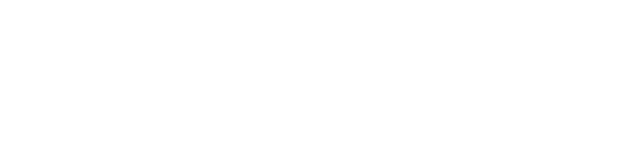
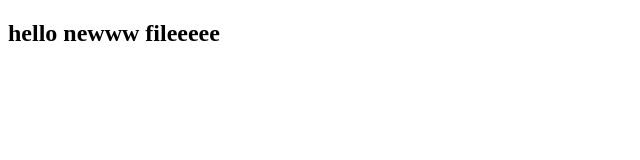
Before and after one commit to Rupesh155/snak-ka-khel, a plain HTML site: page index.htm in a window 1280 px wide. Shown: the whole page, without its empty margins (0-640 px from the left). Drawn offline with Linux system fonts and the light colour scheme.

Commit message:
new data added

```diff
--- a/index.htm
+++ b/index.htm
@@ -6,6 +6,6 @@
     <title>Document</title>
 </head>
 <body>
-
+    <h2>  hello newww fileeeee</h2>
 </body>
 </html>
```
